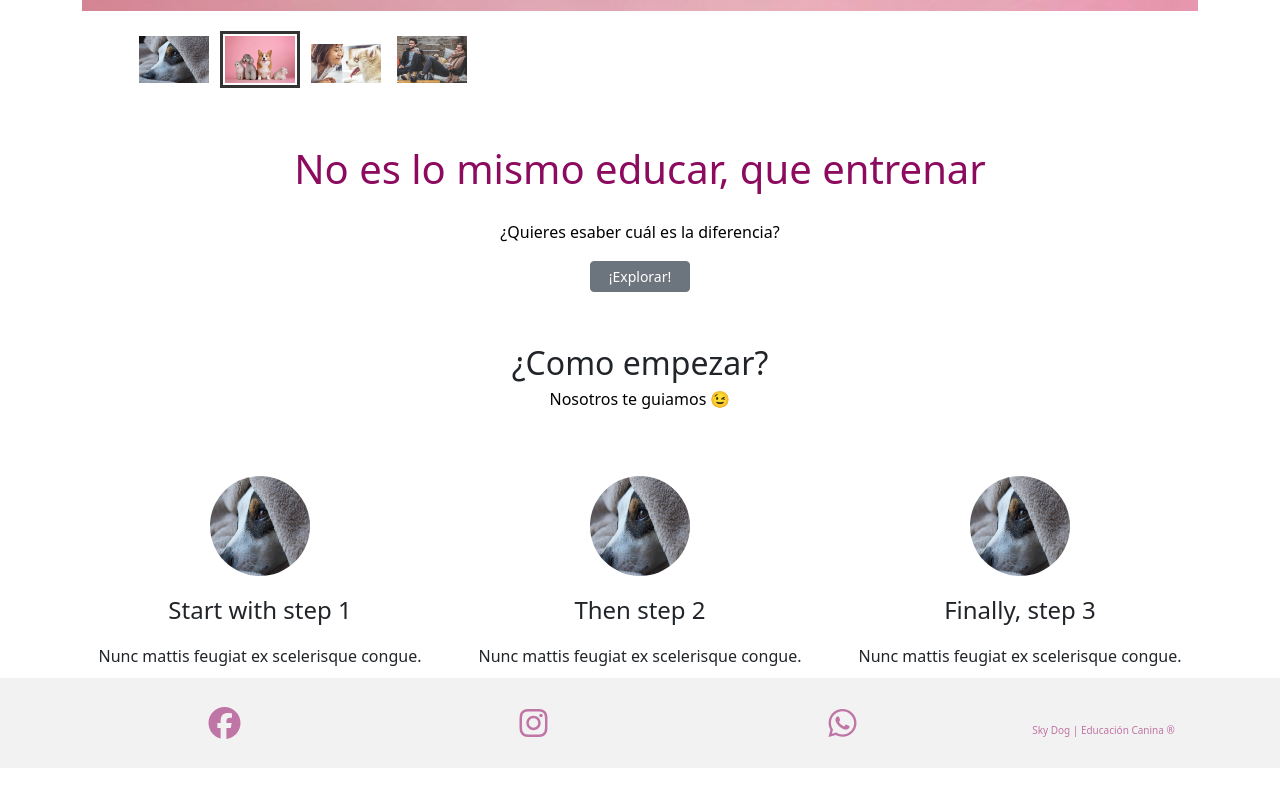
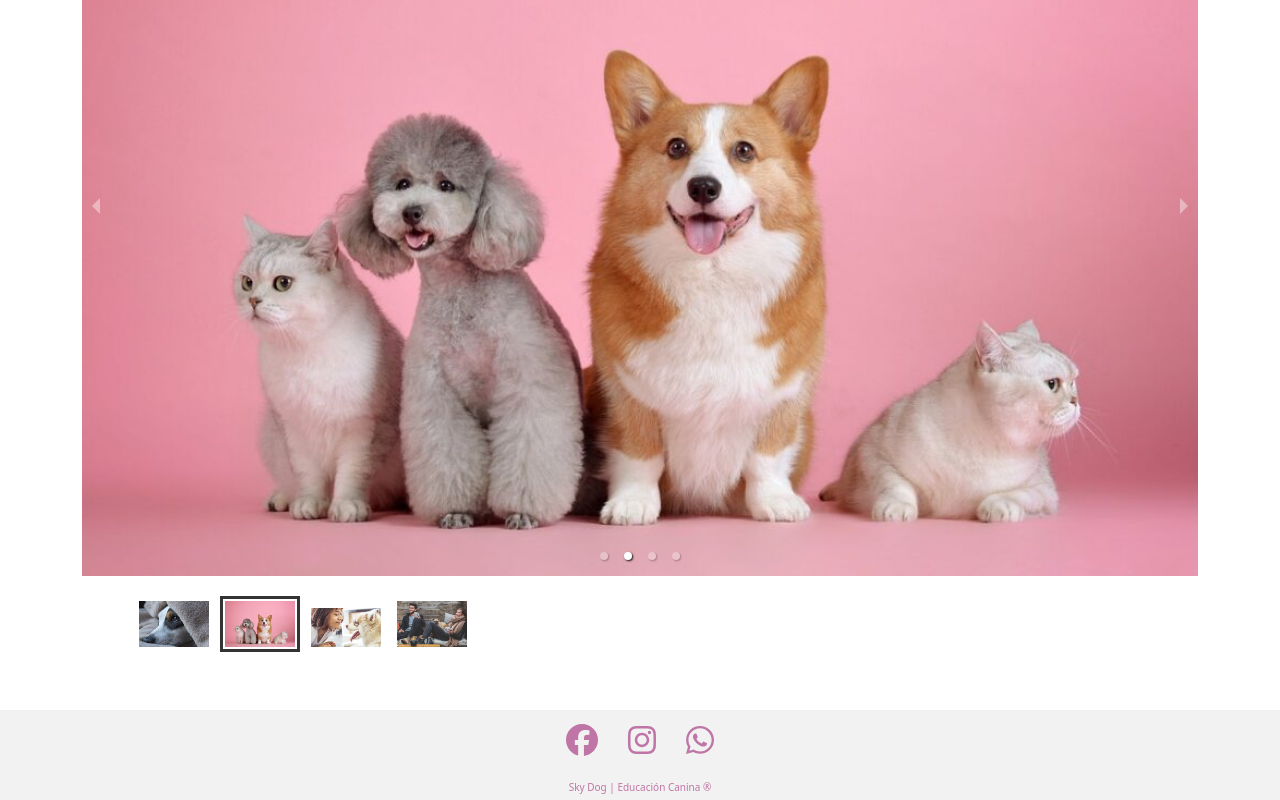
Before and after one commit to emiliodeleonhdez/sky-dog, a React (Create React App) app: page / in a window 1280 px wide. Shown: the part 840-1640 px from the top of the page. Before the commit the page ends 1608 px from the top, so only its background shows below. Built offline with nearby package versions, Linux system fonts and the light colour scheme.

Commit message:
Code refactor in footer

```diff
--- a/src/App.scss
+++ b/src/App.scss
@@ -88,7 +88,6 @@ a:hover {
     width: 50%;
     height: auto;
     max-width: 300px;
-
 }
 
 .footer__social-media {
@@ -96,9 +95,15 @@ a:hover {
     background-color: $sky-dog-white-color;
     font-size: 32px;
     color: $sky-dog-secondary-color;
+    .footer__social-media-icons {
+        width: 180px;
+        text-align: center;
+
+        > * {
+            margin: 0 15px 0 15px;
+        }
+    }
     .footer__copy-right {
         font-size: 10px;
     }
-
-
 }
--- a/src/components/Footer/PrimaryFooter.jsx
+++ b/src/components/Footer/PrimaryFooter.jsx
@@ -7,17 +7,13 @@ import { faWhatsapp } from '@fortawesome/free-brands-svg-icons';
 const PrimaryFooter = () => {
     return (
         <>
-            <div className="footer__social-media d-flex justify-content-center align-items-center">
-                <div className="footer__social-media-icons container">
-                    <div className="row justify-content-center">
-                        <FontAwesomeIcon className='col-3' icon={faFacebook} onClick={() => alert('yes')} />
-                        <FontAwesomeIcon className='col-3' icon={faInstagram} onClick={() => alert('yes')} />
-                        <FontAwesomeIcon  className='col-3' icon={faWhatsapp} onClick={() => alert('yes')} />
-                        <div className="col footer__copy-right text-center mt-3">
-                            Sky Dog | Educación Canina ®
-                        </div>
-                    </div>
+            <div className="footer__social-media d-flex justify-content-center align-items-center flex-column">
+                <div className="footer__social-media-icons">
+                    <FontAwesomeIcon icon={faFacebook} onClick={() => alert('yes')} />
+                    <FontAwesomeIcon icon={faInstagram} onClick={() => alert('yes')} />
+                    <FontAwesomeIcon icon={faWhatsapp} onClick={() => alert('yes')} />
                 </div>
+                <div className="footer__copy-right text-center mt-3">Sky Dog | Educación Canina ®</div>
             </div>
         </>
     );
--- a/src/pages/About me/AboutMe.jsx
+++ b/src/pages/About me/AboutMe.jsx
@@ -30,7 +30,7 @@ const AboutMe = () => {
     return (
         <>
             <PrimaryHeader />
-            <div className="container">
+            <div className="container my-3">
                 <div className="row text-center children__elements--mt-15-mb-15">
                     <h1 className="col-12">¡Hola soy Ivonne Gonzalez!</h1>
                     <div>
--- a/src/pages/Landing/LandingPage.jsx
+++ b/src/pages/Landing/LandingPage.jsx
@@ -34,10 +34,7 @@ const LandingPage = () => {
     return (
         <>
             <PrimaryHeader />
-            <div className="container">
-                <div className="row">
-                    <PrimaryCarousel />
-                </div>
+            <div className="container my-3">
                 <div className="row justify-content-center children__elements--mt-15-mb-15">
                     <h1 className="col-12 text-center">No es lo mismo educar, que entrenar</h1>
                     <h6 className="col-12 text-center">¿Quieres esaber cuál es la diferencia?</h6>
@@ -52,6 +49,9 @@ const LandingPage = () => {
                         <LandingCard key={index} cardImg={card.img} cardTitle={card.title} cardDescription={card.description} />
                     ))}
                 </div>
+                <div className="row">
+                    <PrimaryCarousel />
+                </div>
             </div>
             <PrimaryFooter/>
         </>
```
